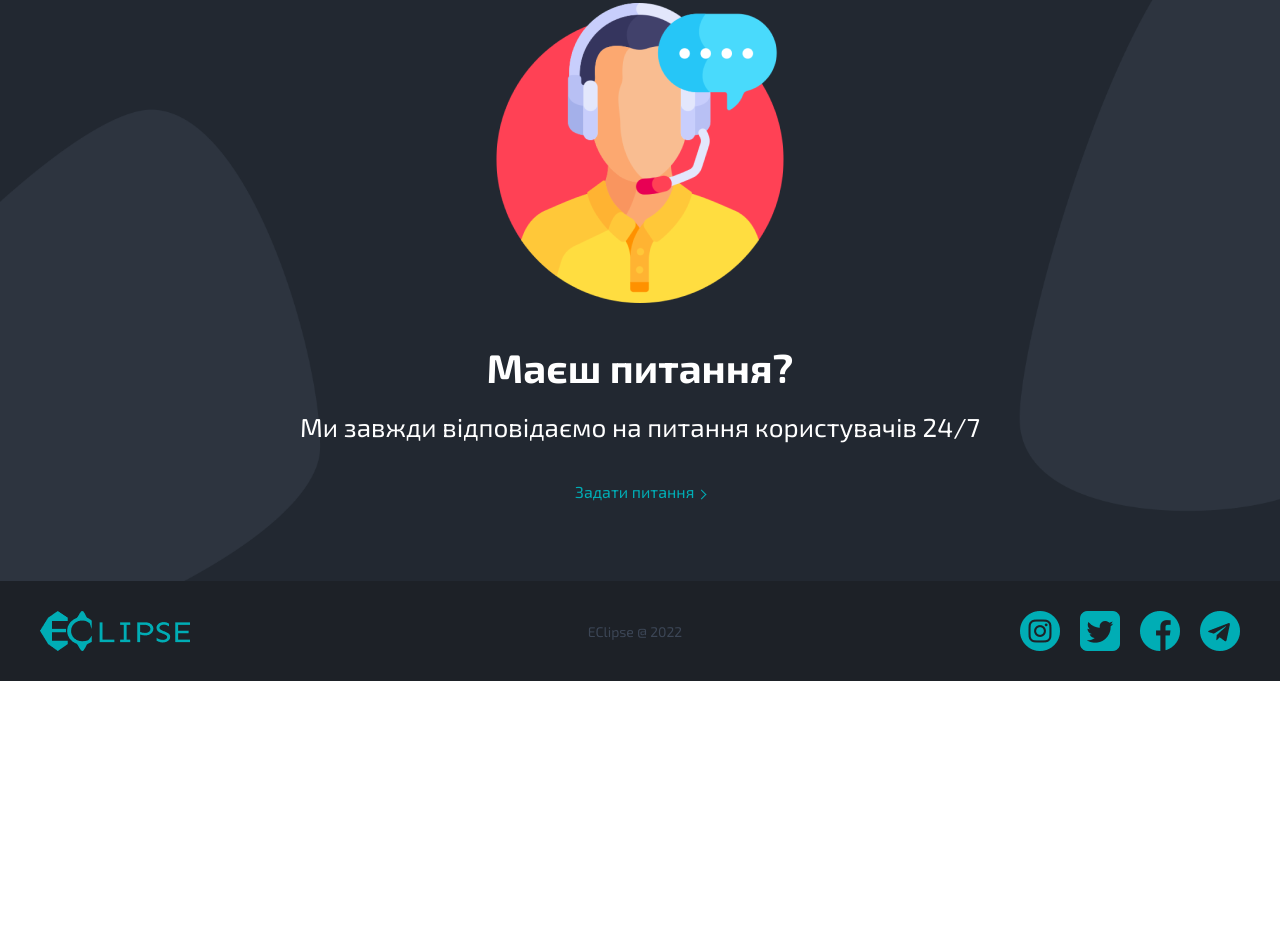
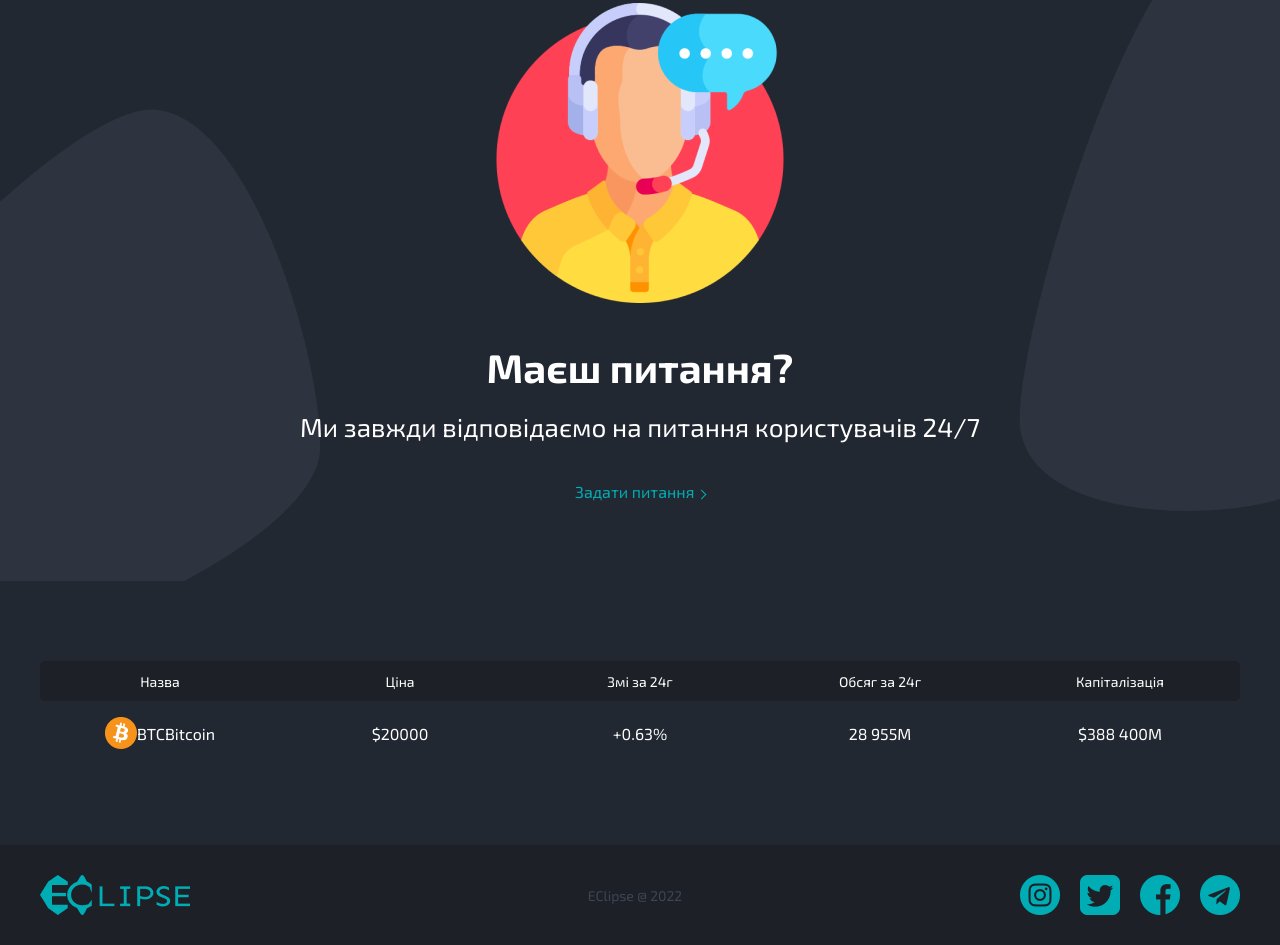
Before and after one commit to OooODEV/Practice, a plain HTML site: page index.html in a window 1280 px wide. Shown: the part 3174-4119 px from the top of the page. Before the commit the page ends 3855 px from the top, so only its background shows below. Drawn offline with Linux system fonts and the light colour scheme.

Commit message:
market page

```diff
--- a/index.html
+++ b/index.html
@@ -164,9 +164,53 @@
                     </div>
                 </div>
             </div>
+        </div>
 
-            <div class="market__body">
+        <div class="market__body">
+            <div class="container">
+                <div class="market-box">
+                    <div class="market__filters">
+                        <div class="market__filters__category">
+                            <p>Назва</p>
+                        </div>
+                        <div class="market__filters__category">
+                            <p>Ціна</p>
+                        </div>
+                        <div class="market__filters__category">
+                            <p>Змі за 24г</p>
+                        </div>
+                        <div class="market__filters__category">
+                            <p>Обсяг за 24г</p>
+                        </div>
+                        <div class="market__filters__category">
+                            <p>Капіталізація</p>
+                        </div>
+                    </div>
+                    <div class="market__cryptos">
+                        <div class="market__crypto">
+                            <div class="market__crypto__category name">
+                                <img src="./images/Cryptocurrencies/bitcoin 1.png" alt="bitcoin">
+                                <p class="market__short">BTC</p>
+                                <p class="market__long">Bitcoin</p>
+                            </div>
+                            <div class="market__crypto__category price">
+                                <p>$20000</p>
+                            </div>
+                            <div class="market__crypto__category change">
+                                <p>+0.63%</p>
+                            </div>
+                            <div class="market__crypto__category amount">
+                                <p>28 955M</p>
+                            </div>
+                            <div class="market__crypto__category capitaliztion">
+                                <p>$388 400M</p>
+                            </div>
+                        </div>
+                    </div>
+                    <div class="market__pages">
 
+                    </div>
+                </div>
             </div>
         </div>
 
--- a/styles/main.css
+++ b/styles/main.css
@@ -386,3 +386,59 @@ footer{
     justify-content: space-between;
     align-items: center;
 }
+
+/* Market Page */
+.market__body{
+    width: 100%;
+    height: 100%;
+    background-color: #222831;
+    padding: 80px 0;
+}
+
+.market__box{
+}
+
+.market__filters{
+    width: 100%;
+    height: 40px;
+    display: flex;
+    flex-direction: row;
+    border-radius: 5px;
+    background-color: #1D2127;
+}
+
+.market__filters__category{
+    height: 100%;
+    width: 20%;
+    display: flex;
+    align-items: center;
+    justify-content: center;
+    text-align: center;
+}
+
+.market__filters__category p{
+    font-size: 14px;
+}
+
+.market__cryptos{
+    width: 100%;
+    height: 100%;
+    display: flex;
+    flex-direction: column;
+}
+
+.market__crypto{
+    width: 100%;
+    height: 64px;
+    display: flex;
+    flex-direction: row;
+    border-bottom: #fff 1px;
+}
+
+.market__crypto__category{
+    width: 240px;
+    height: 100%;
+    display: flex;
+    justify-content: center;
+    align-items: center;
+}
```
Also changed, not shown: images/Cryptocurrencies/bitcoin 1.png (added).
